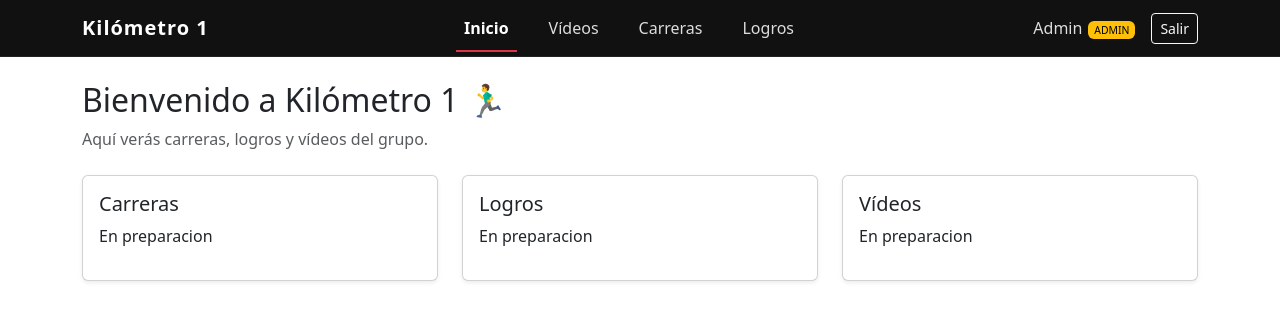
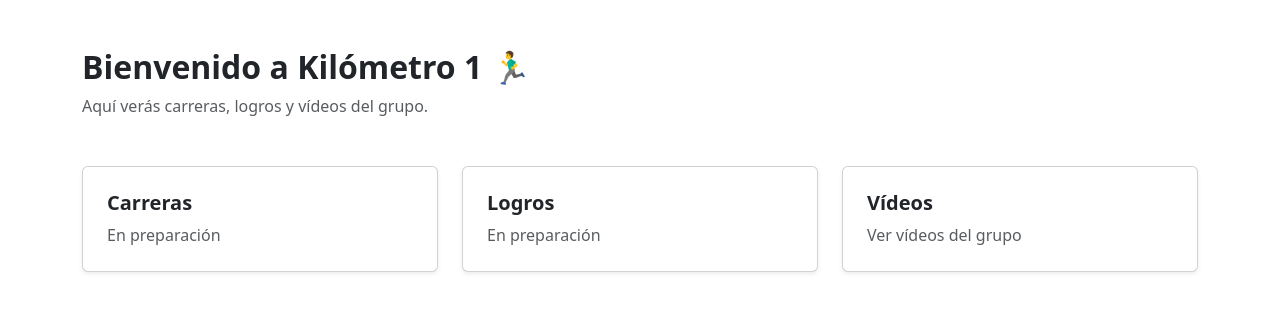
Before and after one commit to wijaman23/kilometro1, a React (Create React App) app in the folder frontend/: page /dashboard in a window 1280 px wide. Shown: the top 320 px of the page. Built offline with nearby package versions, Linux system fonts and the light colour scheme; sample sign-in values are in the browser's storage.

Commit message:
Dashboard: link videos card

```diff
--- a/frontend/src/App.css
+++ b/frontend/src/App.css
@@ -36,3 +36,13 @@
     transform: rotate(360deg);
   }
 }
+
+.dashboard-card {
+  transition: transform 0.2s ease, box-shadow 0.2s ease;
+  cursor: pointer;
+}
+
+.dashboard-card:hover {
+  transform: translateY(-4px);
+  box-shadow: 0 8px 24px rgba(0, 0, 0, 0.12);
+}
--- a/frontend/src/pages/Dashboard.js
+++ b/frontend/src/pages/Dashboard.js
@@ -1,38 +1,46 @@
-import Navbar from "../components/Navbar";
+import { Link } from "react-router-dom";
 
 export default function Dashboard() {
   return (
-    <>
-      <Navbar />
-      <div className="container mt-4">
-        <h2>Bienvenido a Kilómetro 1 🏃‍♂️</h2>
+    <div className="container mt-5">
+      {/* TÍTULO */}
+      <h2 className="fw-bold mb-2">
+        Bienvenido a Kilómetro 1 🏃‍♂️
+      </h2>
       <p className="text-muted">
         Aquí verás carreras, logros y vídeos del grupo.
       </p>
 
-        <div className="row mt-4">
+      {/* TARJETAS */}
+      <div className="row g-4 mt-4">
+        {/* CARRERAS */}
         <div className="col-md-4">
-            <div className="card p-3 shadow-sm">
-              <h5>Carreras</h5>
-              <p>En preparacion</p>
+          <div className="card p-4 shadow-sm h-100">
+            <h5 className="fw-semibold">Carreras</h5>
+            <p className="text-muted mb-0">En preparación</p>
           </div>
         </div>
 
+        {/* LOGROS */}
         <div className="col-md-4">
-            <div className="card p-3 shadow-sm">
-              <h5>Logros</h5>
-              <p>En preparacion</p>
+          <div className="card p-4 shadow-sm h-100">
+            <h5 className="fw-semibold">Logros</h5>
+            <p className="text-muted mb-0">En preparación</p>
           </div>
         </div>
 
+        {/* VÍDEOS (CLICKABLE) */}
         <div className="col-md-4">
-            <div className="card p-3 shadow-sm">
-              <h5>Vídeos</h5>
-              <p>En preparacion</p>
+          <Link to="/videos" style={{ textDecoration: "none" }}>
+            <div className="card p-4 shadow-sm h-100 dashboard-card">
+              <h5 className="fw-semibold text-dark">Vídeos</h5>
+              <p className="text-muted mb-0">
+                Ver vídeos del grupo
+              </p>
+            </div>
+          </Link>
         </div>
       </div>
     </div>
-      </div>
-    </>
   );
 }
```
Lines whose indentation alone changed are shown as unchanged.
